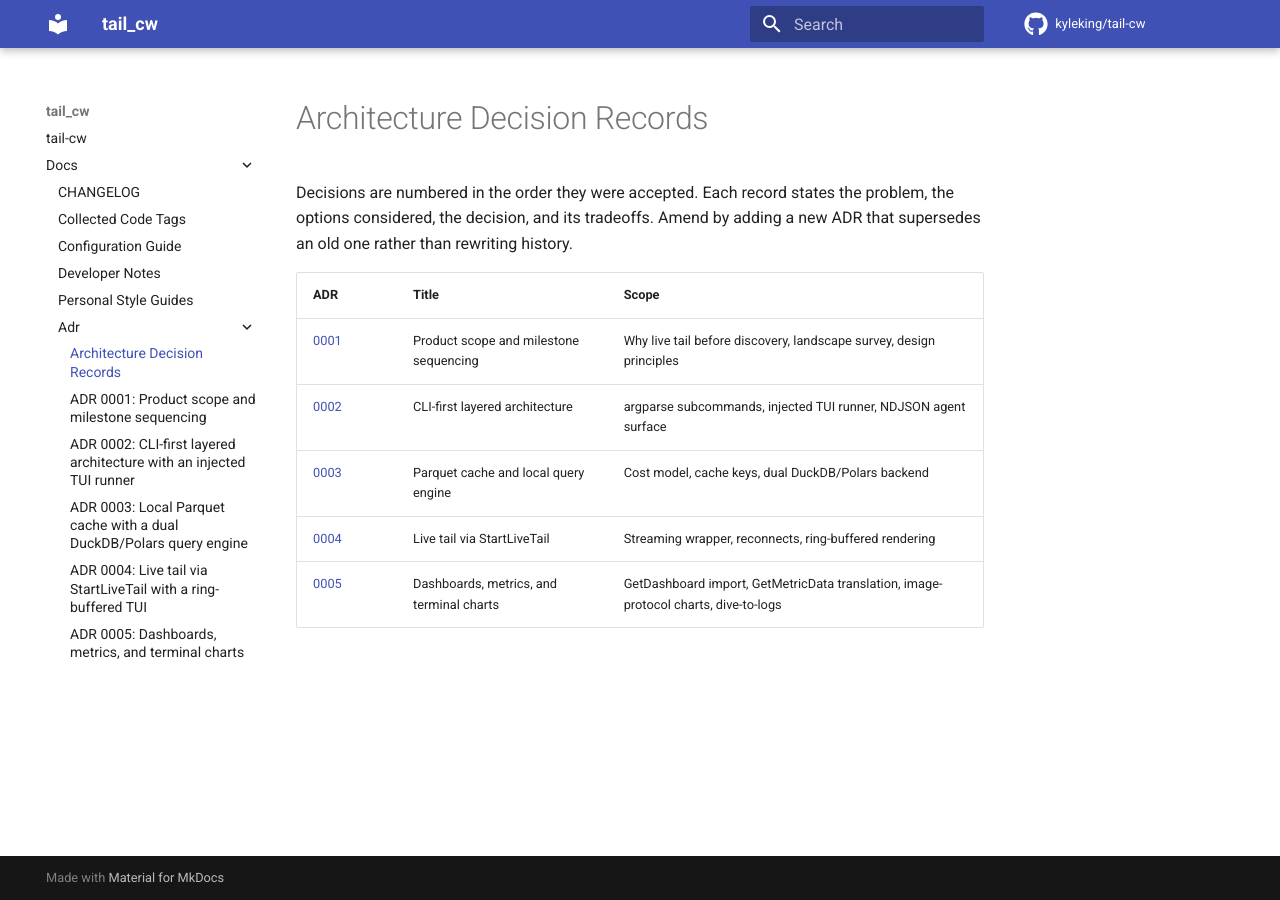
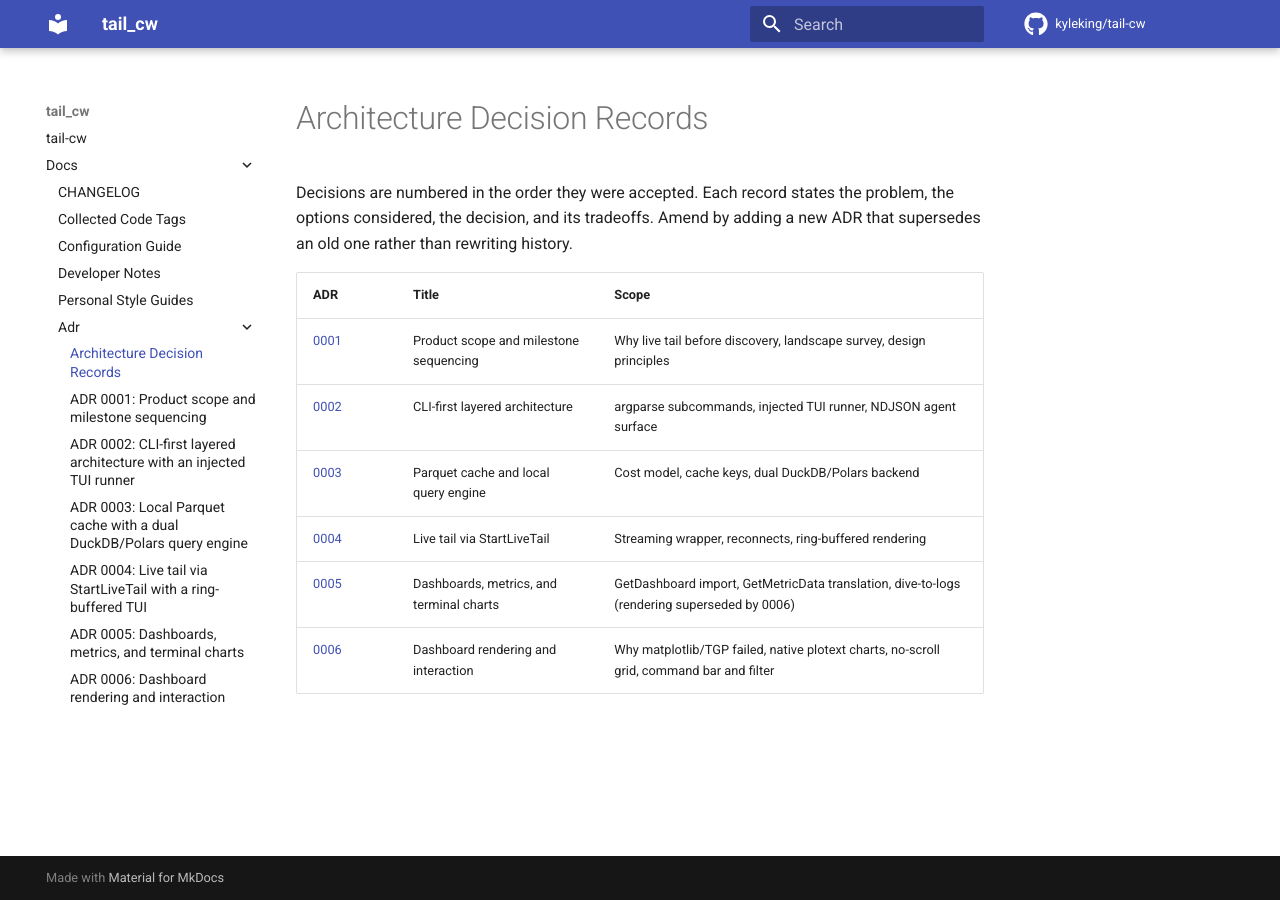
Before and after one commit to KyleKing/tail-cw, an MkDocs documentation site: the page built from docs/docs/adr/README.md, in a window 1280 px wide. Built offline with MkDocs 1.6.1 and Material for MkDocs 9.7.7, drawn with Linux system fonts in a browser that asks for light colours; comment, search, counter and statistics services are not loaded.

Commit message:
docs: add ADR 0006 for the plotext rendering pivot and dashboard UX

```diff
--- a/docs/docs/adr/README.md
+++ b/docs/docs/adr/README.md
@@ -2,10 +2,11 @@
 
 Decisions are numbered in the order they were accepted. Each record states the problem, the options considered, the decision, and its tradeoffs. Amend by adding a new ADR that supersedes an old one rather than rewriting history.
 
-| ADR                                                      | Title                                  | Scope                                                               |
-| -------------------------------------------------------- | -------------------------------------- | ------------------------------------------------------------------- |
-| [0001](./0001-product-scope-and-milestone-sequencing.md) | Product scope and milestone sequencing | Why live tail before discovery, landscape survey, design principles |
-| [0002](./0002-cli-first-layered-architecture.md)         | CLI-first layered architecture         | argparse subcommands, injected TUI runner, NDJSON agent surface     |
-| [0003](./0003-parquet-cache-and-local-query-engine.md)   | Parquet cache and local query engine   | Cost model, cache keys, dual DuckDB/Polars backend                  |
-| [0004](./0004-live-tail-via-startlivetail.md)            | Live tail via StartLiveTail            | Streaming wrapper, reconnects, ring-buffered rendering              |
-| [0005](./0005-dashboards-metrics-and-terminal-charts.md) | Dashboards, metrics, and terminal charts | GetDashboard import, GetMetricData translation, image-protocol charts, dive-to-logs |
+| ADR                                                      | Title                                    | Scope                                                                                       |
+| -------------------------------------------------------- | ---------------------------------------- | ------------------------------------------------------------------------------------------- |
+| [0001](./0001-product-scope-and-milestone-sequencing.md) | Product scope and milestone sequencing   | Why live tail before discovery, landscape survey, design principles                         |
+| [0002](./0002-cli-first-layered-architecture.md)         | CLI-first layered architecture           | argparse subcommands, injected TUI runner, NDJSON agent surface                             |
+| [0003](./0003-parquet-cache-and-local-query-engine.md)   | Parquet cache and local query engine     | Cost model, cache keys, dual DuckDB/Polars backend                                          |
+| [0004](./0004-live-tail-via-startlivetail.md)            | Live tail via StartLiveTail              | Streaming wrapper, reconnects, ring-buffered rendering                                      |
+| [0005](./0005-dashboards-metrics-and-terminal-charts.md) | Dashboards, metrics, and terminal charts | GetDashboard import, GetMetricData translation, dive-to-logs (rendering superseded by 0006) |
+| [0006](./0006-dashboard-rendering-and-interaction.md)    | Dashboard rendering and interaction      | Why matplotlib/TGP failed, native plotext charts, no-scroll grid, command bar and filter    |
```
Also changed, not shown: docs/docs/adr/0005-dashboards-metrics-and-terminal-charts.md (+3 -1 lines), docs/docs/adr/0006-dashboard-rendering-and-interaction.md (added, +48 -0 lines).
